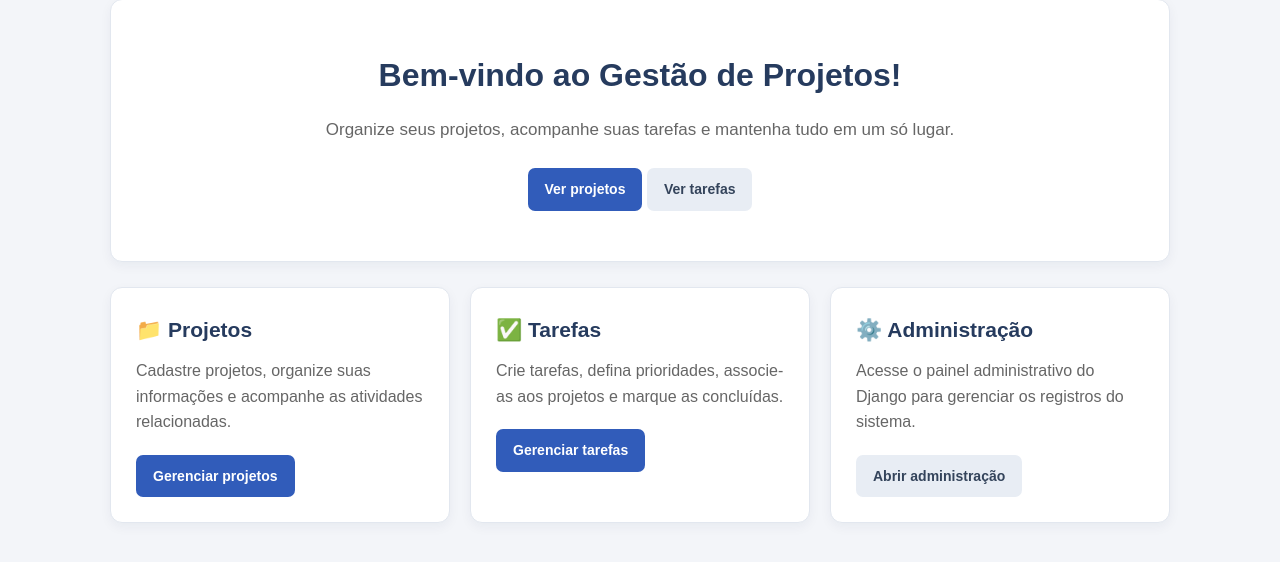
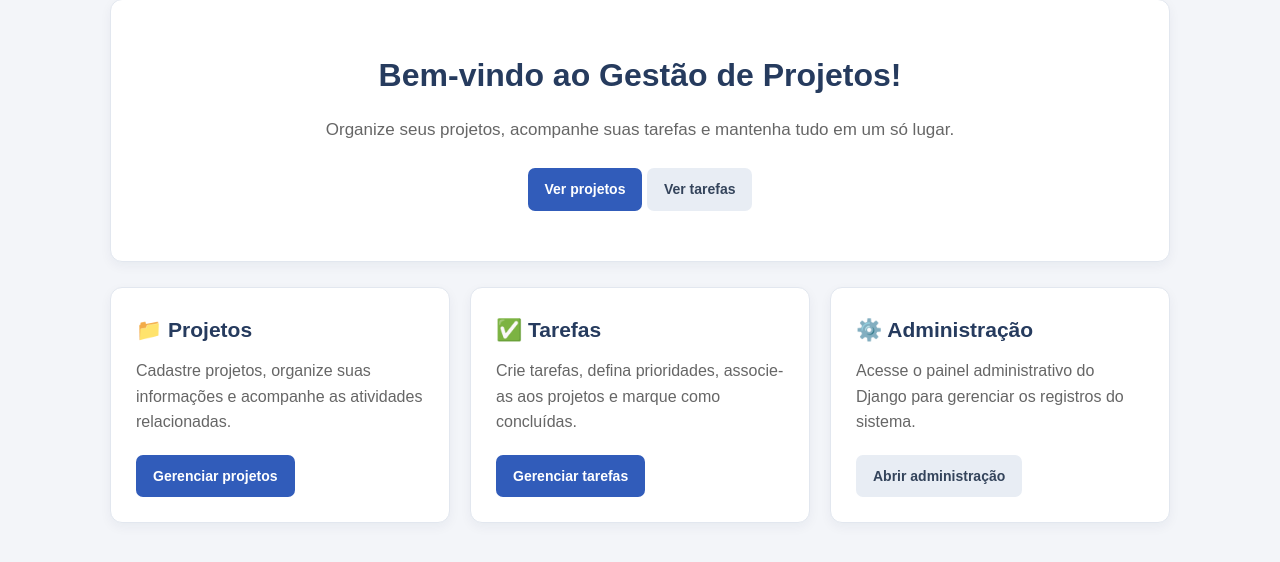
Before and after one commit to brotinhooos/Projeto-PI-07-10, a Django app: page / in a window 1280 px wide. Shown: the part 109-671 px from the top of the page. Run offline with Django 5.2, Linux system fonts and the light colour scheme; data that the repository does not hold is empty.

Commit message:
mudei uns textinhos

```diff
--- a/core/templates/home.html
+++ b/core/templates/home.html
@@ -46,7 +46,7 @@
 
         <p style="color: #666; margin-bottom: 20px;">
             Crie tarefas, defina prioridades,
-            associe-as aos projetos e marque as concluídas.
+            associe-as aos projetos e marque como concluídas.
         </p>
 
         <a href="{% url 'tarefas' %}" class="btn btn-primary">
```
